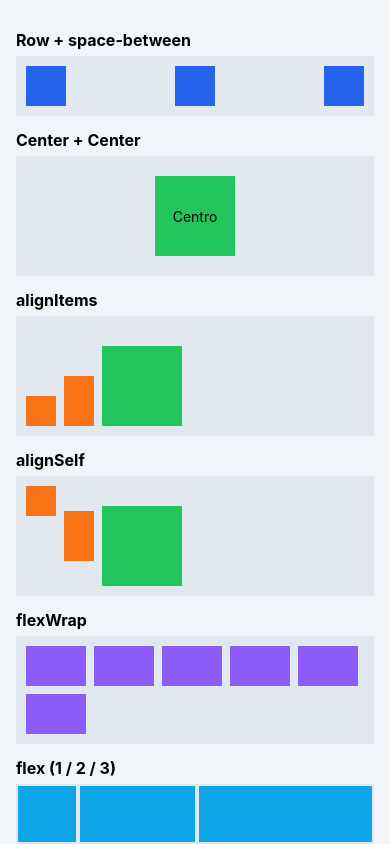
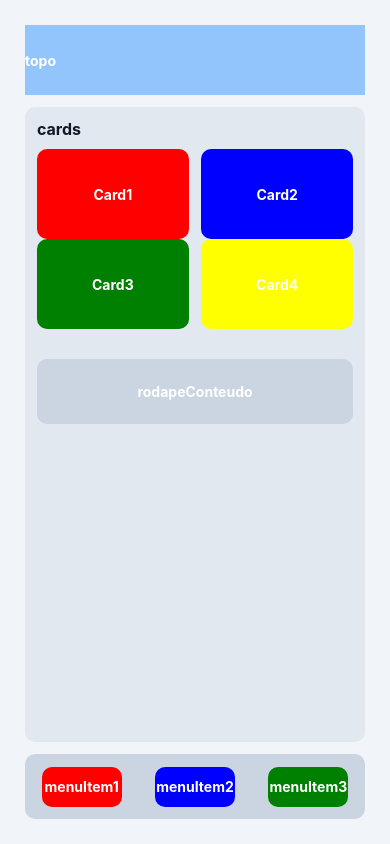
Before and after one commit to DevMarcosTayRocha/my-app, a React Native app: screen / in a window 390 px wide. Built offline with nearby package versions, Linux system fonts and the light colour scheme.

Commit message:
2026-03-25

```diff
--- /dev/null
+++ b/Aprendizagem/08 Flexbox layout.tsx
@@ -0,0 +1,127 @@
+import { View, Text, StyleSheet, useWindowDimensions } from "react-native";
+
+function App() {
+    const { width } = useWindowDimensions();
+    const menuMobile = width <= 425;
+
+    return (
+        <View style={styles.tela}>
+            {/* TOPO */}
+            <View style={styles.topo}>
+                <Text style={styles.txt}>topo</Text>
+            </View>
+
+            {/* CONTEUDO */}
+            <View style={styles.conteudo}>
+                <Text style={styles.titulo}>cards</Text>
+
+                <View style={styles.cardsContainer}>
+                    <View style={[styles.card, { backgroundColor: "red" }]}>
+                        <Text style={styles.txt}>Card1</Text>
+                    </View>
+                    <View style={[styles.card, { backgroundColor: "blue" }]}>
+                        <Text style={styles.txt}>Card2</Text>
+                    </View>
+                    <View style={[styles.card, { backgroundColor: "green" }]}>
+                        <Text style={styles.txt}>Card3</Text>
+                    </View>
+                    <View style={[styles.card, { backgroundColor: "yellow" }]}>
+                        <Text style={styles.txt}>Card4</Text>
+                    </View>
+                </View>
+
+                <View style={styles.rodapeConteudo}>
+                    <Text style={styles.txt}>rodapeConteudo</Text>
+                </View>
+            </View>
+
+            <View style={[styles.menu, { display: menuMobile ? "flex" : "none" }]}>
+                <View style={[styles.menuItem, { backgroundColor: "red" }]}>
+                    <Text style={styles.txt}>menuItem1</Text>
+                </View>
+                <View style={[styles.menuItem, { backgroundColor: "blue" }]}>
+                    <Text style={styles.txt}>menuItem2</Text>
+                </View>
+                <View style={[styles.menuItem, { backgroundColor: "green" }]}>
+                    <Text style={styles.txt}>menuItem3</Text>
+                </View>
+            </View>
+        </View>
+    );
+}
+
+const styles = StyleSheet.create({
+    tela: {
+        flex: 1,
+        backgroundColor: "#F1F5F9",
+        padding: 25,
+    },
+    topo: {
+        height: 70,
+        backgroundColor: "#93C5FD",
+        justifyContent: "center",
+        marginBottom: 12
+
+    },
+    txt: {
+        fontWeight: "bold",
+        color: "white"
+    },
+    titulo: {
+        fontSize: 16,
+        fontWeight: "bold",
+        marginBottom: 10,
+        color: "#111827"
+    },
+    conteudo: {
+        flex: 1,
+        backgroundColor: "#E2E8F0",
+        borderRadius: 10,
+        padding: 12,
+        marginBottom: 12,
+    },
+
+    // CARDS
+
+    cardsContainer: {
+        flexDirection: "row",
+        flexWrap: "wrap",
+        justifyContent: "space-between",
+        // gap: 10, // Removed unsupported style property
+    },
+
+    card: {
+        width: "48%",
+        height: 90,
+        borderRadius: 10,
+        justifyContent: "center",
+        alignItems: "center",
+    },
+    rodapeConteudo: {
+        height: 65,
+        backgroundColor: "#CBD5E1",
+        borderRadius: 10,
+        justifyContent: "center",
+        alignItems: "center",
+        marginTop: 30,
+    },
+
+    // MENU MOBILE
+    menu: {
+        height: 65,
+        backgroundColor: "#CBD5E1",
+        borderRadius: 10,
+        flexDirection: "row",
+        justifyContent: "space-around",
+        alignItems: "center",
+    },
+    menuItem: {
+        width: 80,
+        height: 40,
+        borderRadius: 10,
+        justifyContent: "center",
+        alignItems: "center",
+    }
+});
+
+export default App;
--- a/index.ts
+++ b/index.ts
@@ -1,6 +1,6 @@
 import { registerRootComponent } from 'expo';
 
-import App from './Aprendizagem/07 Flexbox';
+import App from './Aprendizagem/08 Flexbox layout';
 
 // registerRootComponent calls AppRegistry.registerComponent('main', () => App);
 // It also ensures that whether you load the app in Expo Go or in a native build,
```
